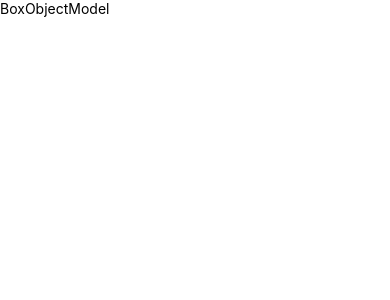
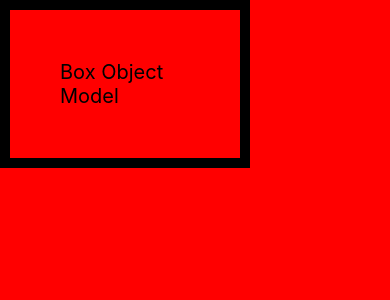
Before and after one commit to pmpeloc/01-counter-app, a React Native app: screen / in a window 390 px wide. Shown: the top 300 px of the page. Built offline with nearby package versions, Linux system fonts and the light colour scheme.

Commit message:
feat: Padding, Margin, Flex added

```diff
--- a/App.tsx
+++ b/App.tsx
@@ -4,7 +4,7 @@
 
 const App = () => {
   return (
-    <SafeAreaView>
+    <SafeAreaView style={{ flex: 1 }}>
       <BoxObjectModelScreen />
     </SafeAreaView>
   );
--- a/src/screens/BoxObjectModelScreen.tsx
+++ b/src/screens/BoxObjectModelScreen.tsx
@@ -1,10 +1,24 @@
 import React from 'react';
-import { Text, View } from 'react-native';
+import { StyleSheet, Text, View } from 'react-native';
 
 export const BoxObjectModelScreen = () => {
   return (
-    <View>
-      <Text>BoxObjectModel</Text>
+    <View style={styles.container}>
+      <Text style={styles.title}>Box Object Model</Text>
     </View>
   );
 };
+
+const styles = StyleSheet.create({
+  container: {
+    flex: 1,
+    backgroundColor: 'red',
+  },
+  title: {
+    padding: 50,
+    fontSize: 20,
+    width: 250,
+    borderWidth: 10,
+    // backgroundColor: 'red',
+  },
+});
```
